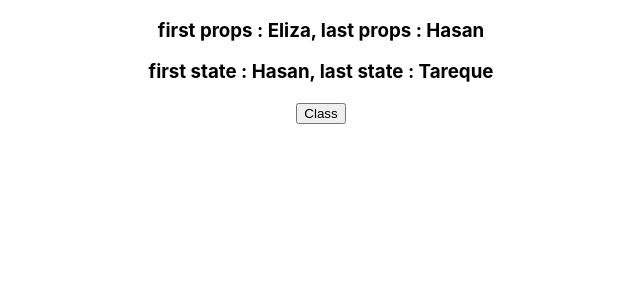
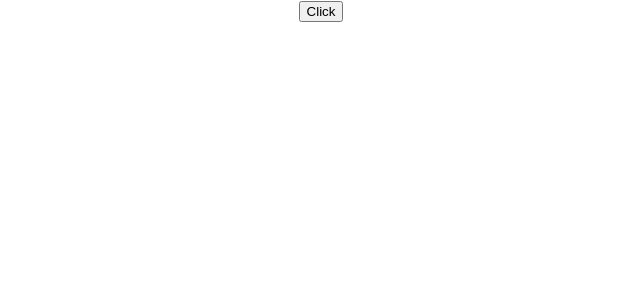
Before and after one commit to elizarafee/react-lab, a React (Create React App) app: page / in a window 1280 px wide. Shown: the top 300 px of the page, without its empty margins (319-959 px from the left). Built offline with nearby package versions, Linux system fonts and the light colour scheme.

Commit message:
functional component : a simple event handler

```diff
--- a/src/App.js
+++ b/src/App.js
@@ -5,15 +5,17 @@ import './App.css';
 // import Eliza from './components/eliza.component';
 // import Age from './components/age.component';
 // import Pro from './components/propsFunction.component';
-import Prop from './components/propsClass.component';
+// import Prop from './components/propsClass.component';
 // import Hello from './components/a'
 // import Message1 from './components/stateClass.component'
 // import Message2 from './components/useStateFunction.component'
 // import Counter from './components/counter.component'
+import EventHandler1 from './components/eventHandlerFunction.component'
 
 function App() {
   return (
     <div className="App">
+      <EventHandler1 />
       {/* <Counter /> */}
       {/* <Message1 />
       <Message2 /> */}
@@ -29,9 +31,9 @@ function App() {
         <button>Function</button>
       </Pro> */}
 
-      <Prop fnamee = 'Eliza' snamee = 'Hasan'>
+      {/* <Prop fnamee = 'Eliza' snamee = 'Hasan'>
         <button>Class</button>
-      </Prop>
+      </Prop> */}
 
       {/* <Hello /> */}
 
--- /dev/null
+++ b/src/components/eventHandlerFunction.component.js
@@ -0,0 +1,14 @@
+import React from 'react'
+
+const EventHandler1 = () => {
+    function eventHandler(){
+        console.log('Button clicked!')
+    }
+    return (
+        <div>
+            <button onClick={eventHandler}>Click</button>
+        </div>
+    )
+}
+
+export default EventHandler1;
```
